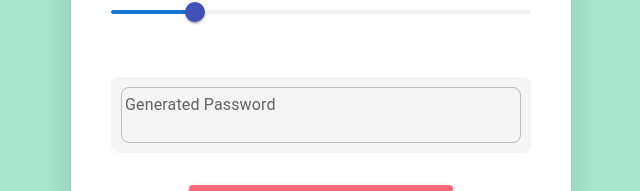
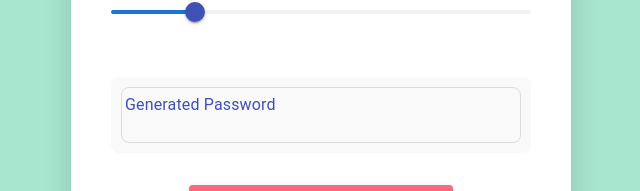
Before and after one commit to Cazman06/password-generator, a Next.js app: page / in a window 1280 px wide. Shown: the part 286-477 px from the top of the page, without its empty margins (319-959 px from the left). Built offline with nearby package versions, Linux system fonts and the light colour scheme.

Commit message:
Make textfield prettier

```diff
--- a/src/app/page.js
+++ b/src/app/page.js
@@ -35,12 +35,32 @@ const StyledPaper = styled(Paper)`
 `;
 
 const StyledTextField = styled(TextField)`
-  background-color: #f5f5f5;
+  background-color: #f9f9f9;
   border-radius: 8px;
   padding: 10px;
   margin-bottom: 20px;
+
   .MuiOutlinedInput-root {
     border-radius: 8px;
+    &.Mui-focused {
+      border-color: #FF677D; /* Matching border color for focus state */
+    }
+  }
+
+  .MuiInputLabel-root {
+    color: #3f51b5; /* Color for the label */
+  }
+
+  .MuiInputBase-root {
+    color: #333; /* Text color inside the input field */
+  }
+
+  .MuiOutlinedInput-notchedOutline {
+    border-color: #ddd; /* Lighter border by default */
+  }
+
+  .MuiOutlinedInput-root:hover .MuiOutlinedInput-notchedOutline {
+    border-color: #FF677D; /* Border color change on hover */
   }
 `;
 
```
